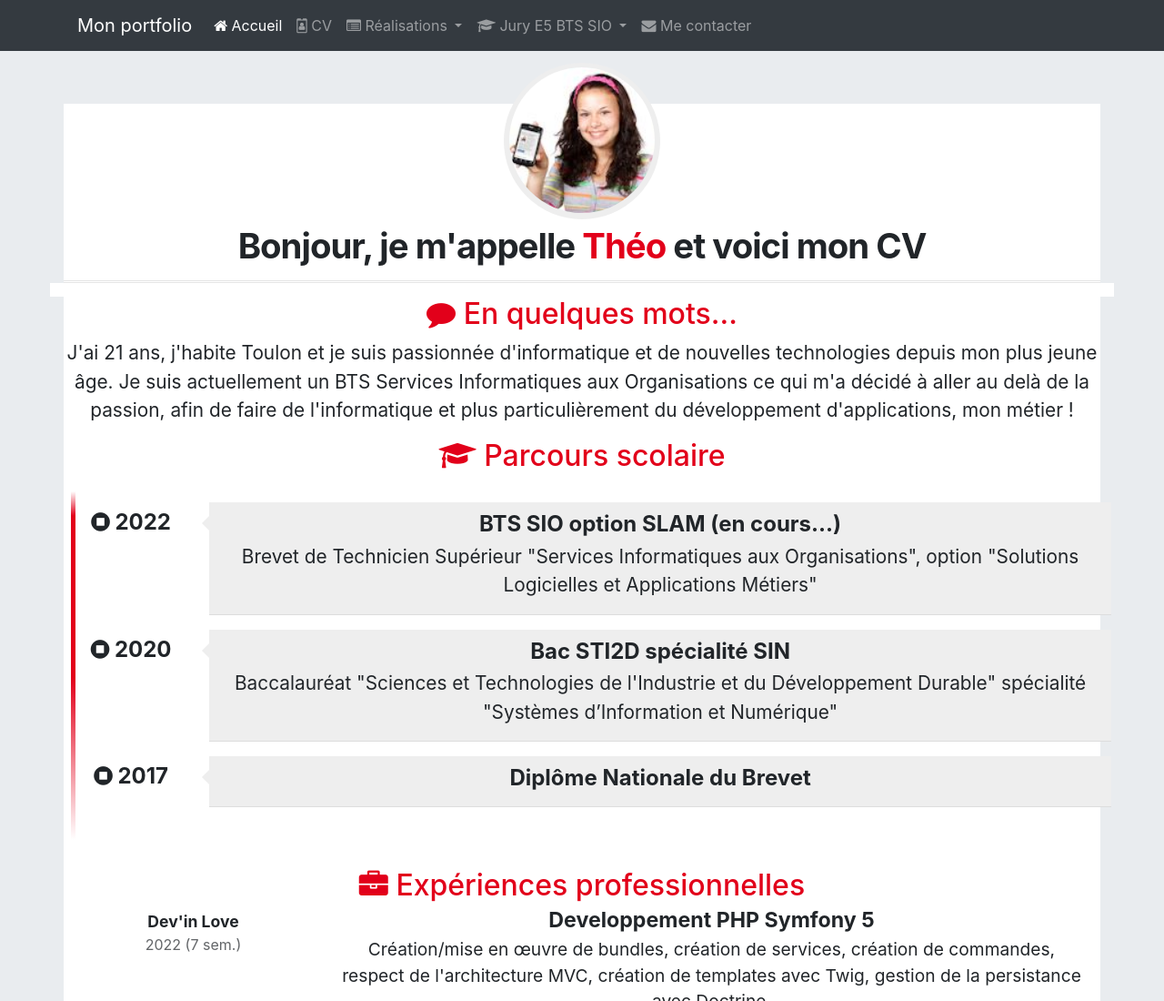
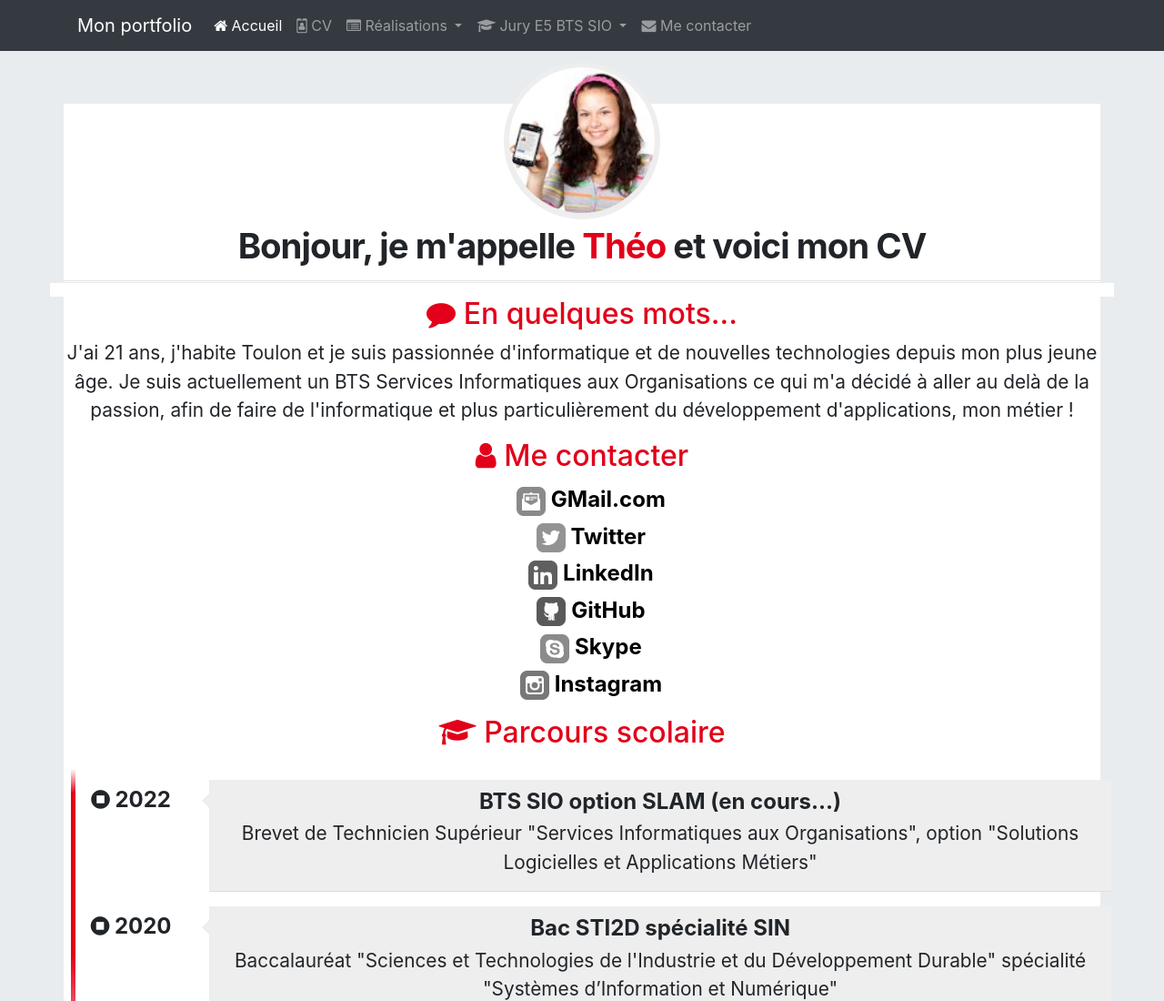
Before and after one commit to iwanttocommit/iwanttocommit.github, a plain HTML site: page cv.html in a window 1280 px wide. Shown: the top 1100 px of the page at 91% size. Drawn offline with nearby package versions, Linux system fonts and the light colour scheme.

Commit message:
Ajout des informations de contact

```diff
--- a/css/cv.css
+++ b/css/cv.css
@@ -71,3 +71,17 @@ body { padding-top: 50px; }
 .experience .date { font-size: 1em; opacity: 0.7; }
 .experience .profession { font-size: 1.45em; font-weight: bold; margin-top: -6px; }
 .experience .details { font-size: 1.2em; line-height: 1.5em; }
+
+/******************************************
+* Me contacter
+******************************************/
+.meContacter { clear: both; }
+.meContacter .details { width: 100%; margin-left: 10px; margin-top: 3px; font-size: 1.5em;
+                        font-weight: 700; justify-content: space-between;}
+.contact-icon { filter: grayscale(1); -webkit-filter: grayscale(1);
+                -moz-filter: grayscale(1); -ms-filter: grayscale(1);
+                -o-filter: grayscale(1); height: 32px; width: 32px; margin: 2px 0; }
+.meContacter a, .meContacter a:hover { text-decoration: none; color: black; }
+.meContacter a:hover>img { filter: grayscale(0); -webkit-filter: grayscale(0);
+                           -moz-filter: grayscale(0); -ms-filter: grayscale(0);
+                           -o-filter: grayscale(0); }
--- a/cv.html
+++ b/cv.html
@@ -11,7 +11,6 @@
         <link rel="icon" href="favicon.ico">
         <link href="https://maxcdn.bootstrapcdn.com/font-awesome/4.7.0/css/font-awesome.min.css"
               rel="stylesheet">
-        <link href="css/imageProfil.css" rel="stylesheet" type="text/css">
         <link href="css/cv.css" rel="stylesheet" type="text/css">
 
         <title>Portfolio de iwanttocommit (BTS SIO 2022)</title>
@@ -143,7 +142,64 @@
                             </p>
                         </div>
                         <!-- Partie Gauche -->
-
+                        <!-- Partie Droite -->
+                        <div class="rubrique clearfix">
+                            <h2><span class="fa fa-user"></span> Me contacter</h2>
+                            <div class="meContacter">
+                                <div class="details float-left">
+                                    <a href="mailto:amelia.pilou@gmail.com?subject=Contact depuis le CV en ligne"
+                                       title="Mail de Amélia Pilou">
+                                        <img class="contact-icon" src="images/cv/mail-dreamstale47.png"
+                                             alt="Icone de mail"> GMail.com
+                                    </a>
+                                </div>
+                            </div>
+                            <div class="meContacter">
+                                <div class="details float-left">
+                                    <a href="https://twitter.com/AmeliaPILOU"
+                                       title="Lien vers la page Twitter de @AmeliaPilou">
+                                        <img class="contact-icon" src="images/cv/twitter-dreamstale71.png"
+                                             alt="Icone de Twitter"> Twitter
+                                    </a>
+                                </div>
+                            </div>
+                            <div class="meContacter">
+                                <div class="details float-left">
+                                    <a href="http://fr.linkedin.com/in/ameliaPilou"
+                                       title="Lien vers le profil LinkedIn de Amélia Pilou">
+                                        <img class="contact-icon" src="images/cv/linkedin-dreamstale45.png"
+                                             alt="Icone de LinkedIn"> LinkedIn
+                                    </a>
+                                </div>
+                            </div>
+                            <div class="meContacter">
+                                <div class="details float-left">
+                                    <a href="https://github.com/AmeliaPilou/"
+                                       title="Lien vers le profil GitHub d'Amélia Pilou">
+                                        <img class="contact-icon" src="images/cv/github2-dreamstale35.png"
+                                             alt="Icone de GitHub"> GitHub
+                                    </a>
+                                </div>
+                            </div>
+                            <div class="meContacter">
+                                <div class="details float-left">
+                                    <a href="skype:ameliapilou?userinfo"
+                                       title="Lien vers le profil Skype d'Amélia Pilou">
+                                        <img class="contact-icon" src="images/cv/skype-dreamstale61.png"
+                                             alt="Icone de Skype"> Skype
+                                    </a>
+                                </div>
+                            </div>
+                            <div class="meContacter">
+                                <div class="details float-left">
+                                    <a href="https://instagram.com/AmeliaPilou"
+                                       title="Lien vers le profil Instagram d'Amélia Pilou">
+                                        <img class="contact-icon" src="images/cv/instagram-dreamstale43.png"
+                                             alt="Icone de Instagram"> Instagram
+                                    </a>
+                                </div>
+                            </div>
+                        </div>
                         <div class="rubrique clearfix">
                             <h2><span class="fa fa-graduation-cap"></span> Parcours scolaire</h2>
                             <ul id="parcours" class="clearfix">
@@ -224,11 +280,11 @@
                                 </div>
                             </div>
                         </div>
-
                     </div>
                 </div>
             </div>
         </div>
+
         <footer>
             <div class="container">
                 <div class="row">
```
Lines whose indentation alone changed are shown as unchanged.
